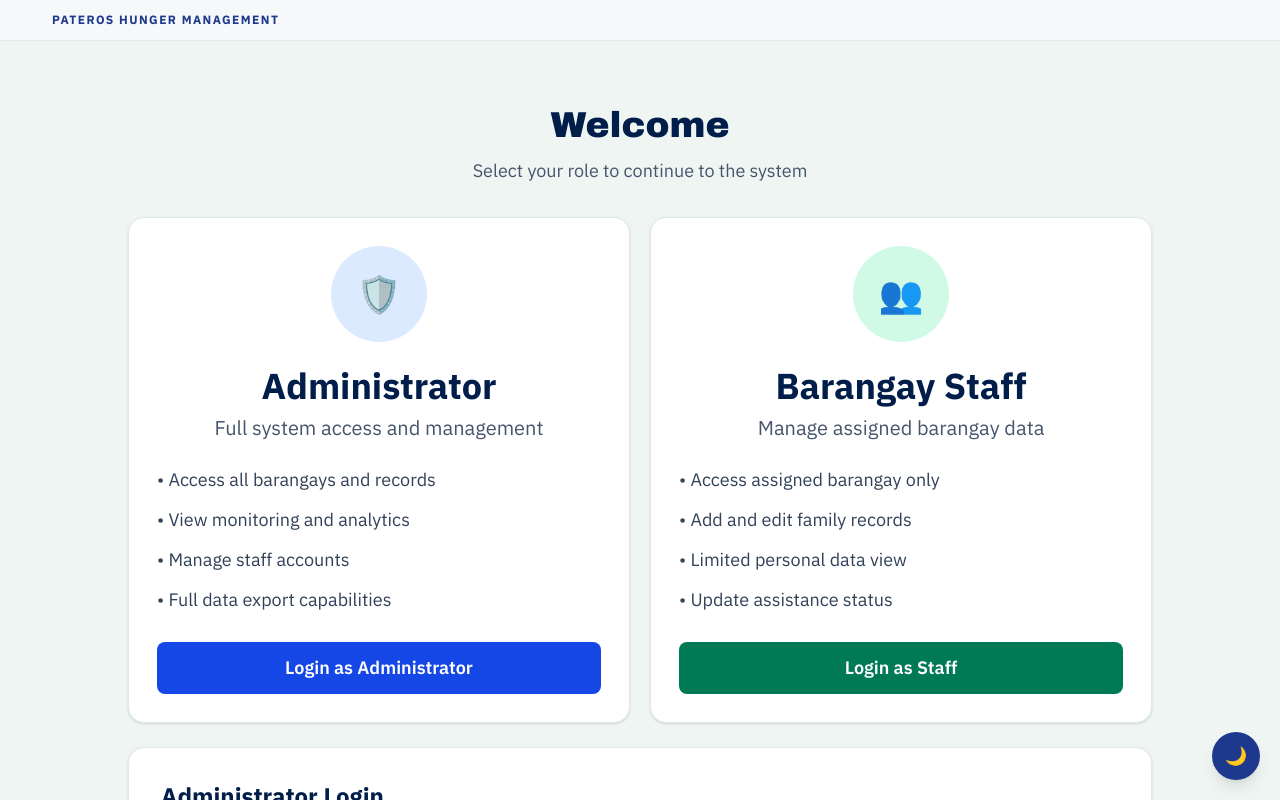
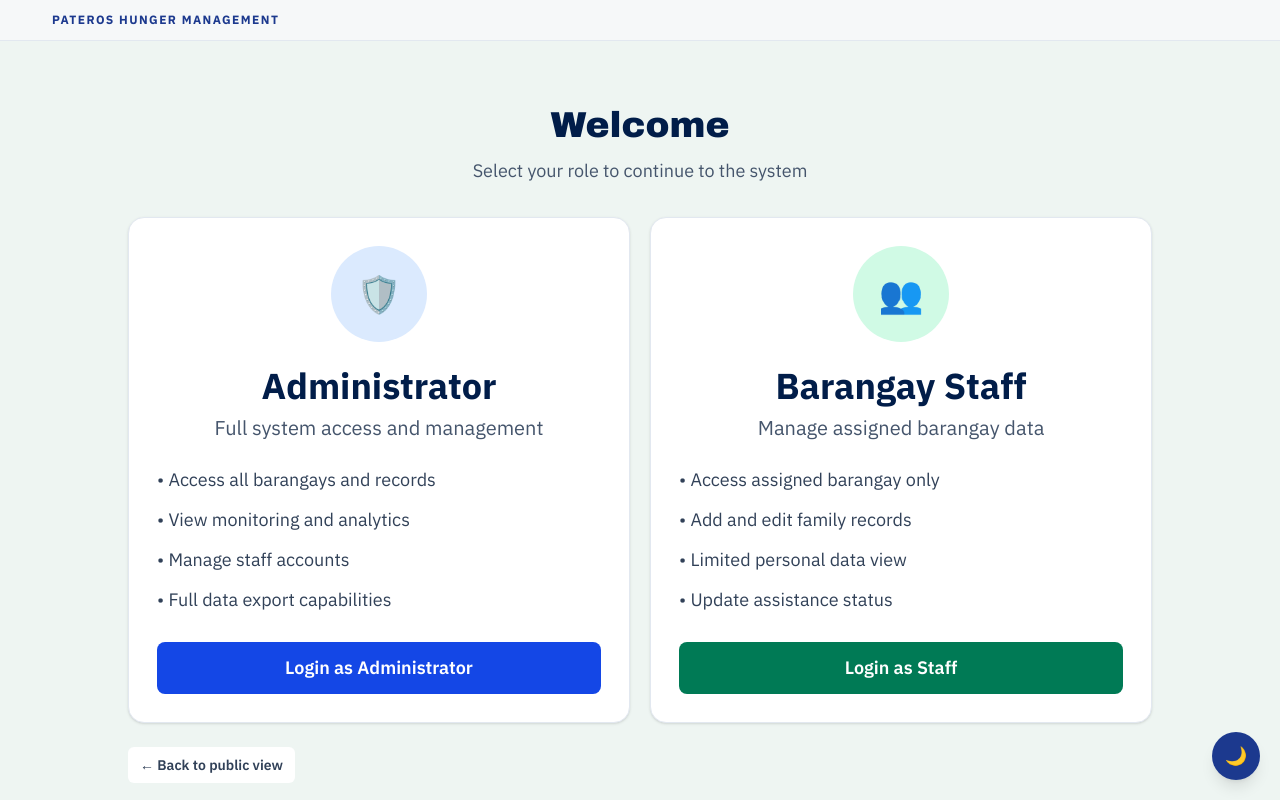
Before and after one commit to Hunger-Management/PHAMS, a React (Vite) app: page /staff/login in a window 1280 px wide. Both pictures are taken after a click on the button "Login as Administrator". Shown: the top 800 px of the page. Built offline with nearby package versions, Linux system fonts and the light colour scheme; no server answers.

Commit message:
add back button to public view

```diff
--- a/src/pages/barangays/BarangayDetailLayout.jsx
+++ b/src/pages/barangays/BarangayDetailLayout.jsx
@@ -351,7 +351,7 @@ function BarangayDetailLayout({ barangayName }) {
               ))}
             </div>
           </article>
-        npm install lucide-react        </div>
+           </div>
       </section>
     </main>
   )
--- a/src/pages/staff/StaffLoginPage.jsx
+++ b/src/pages/staff/StaffLoginPage.jsx
@@ -137,9 +137,29 @@ function StaffLoginPage() {
                             </article>
                         </div>
 
+                        {selectedRole && (
+                            <div className="mt-6">
+                                <button
+                                    type="button"
+                                    onClick={() => navigate('/')}
+                                    className={`inline-flex items-center gap-2 rounded-md px-3 py-2 text-sm font-semibold transition-colors ${isDarkMode ? 'bg-slate-700 text-slate-100 hover:bg-slate-600' : 'bg-white text-slate-700 hover:bg-slate-50'}`}
+                                >
+                                    ← Back to public view
+                                </button>
+                            </div>
+                        )}
+
                         {selectedRole === 'admin' ? (
                             <article className={`mt-6 rounded-2xl border p-6 shadow-sm md:p-8 ${isDarkMode ? 'border-slate-700 bg-slate-800' : 'border-slate-200 bg-white'
                                 }`}>
+
+                                <button
+                                    type="button"
+                                    onClick={() => navigate('/')}
+                                    className={`mb-4 inline-flex items-center gap-2 text-sm font-semibold transition-colors ${isDarkMode ? 'text-slate-300 hover:text-slate-200' : 'text-slate-600 hover:text-slate-800'}`}
+                                >
+                                    ← Back to public view
+                                </button>
 
                                 <h3 className={`text-2xl font-black ${isDarkMode ? 'text-slate-100' : 'text-[#011d49]'
                                     }`}>
@@ -234,6 +254,14 @@ function StaffLoginPage() {
 
                         {selectedRole === 'staff' ? (
                             <article className={`mt-6 rounded-2xl border p-6 shadow-sm md:p-8 ${isDarkMode ? 'border-slate-700 bg-slate-800' : 'border-slate-200 bg-white'}`}>
+
+                                <button
+                                    type="button"
+                                    onClick={() => navigate('/')}
+                                    className={`mb-4 inline-flex items-center gap-2 text-sm font-semibold transition-colors ${isDarkMode ? 'text-slate-300 hover:text-slate-200' : 'text-slate-600 hover:text-slate-800'}`}
+                                >
+                                    ← Back to public view
+                                </button>
                                 <h3 className={`text-2xl font-black ${isDarkMode ? 'text-slate-100' : 'text-[#011d49]'}`}>Staff Login</h3>
                                 <p className={`mt-2 text-sm ${isDarkMode ? 'text-slate-300' : 'text-slate-600'}`}>
                                     Enter staff credentials to access the internal dashboard.
```
